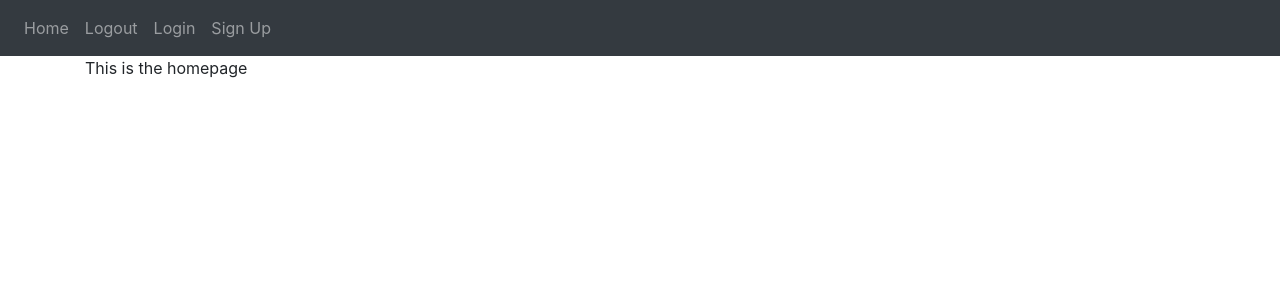
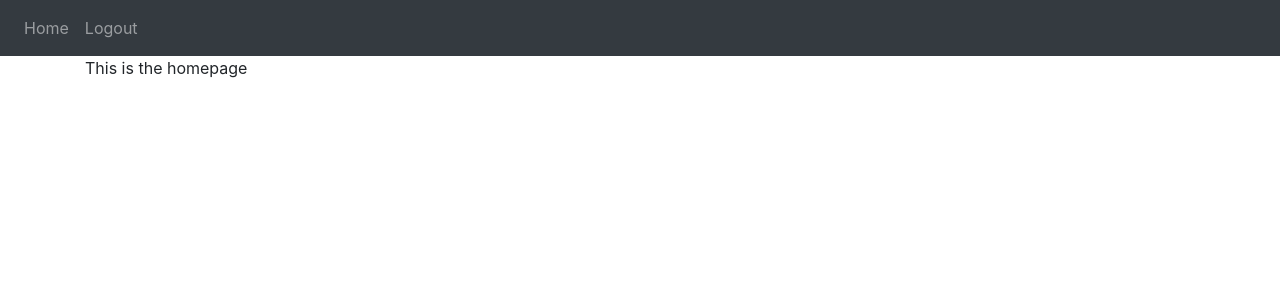
Before and after one commit to JoelPaterno/flask-auth-db-starter, a Flask app: page / in a window 1280 px wide. Shown: the top 300 px of the page. Run offline with Flask 3, Linux system fonts and the light colour scheme; the visitor is signed in with stand-in values (Sample User, id 1); some libraries are stand-ins or nearby versions.

Commit message:
conditional navbar

```diff
--- a/website/auth.py
+++ b/website/auth.py
@@ -24,7 +24,7 @@ def login():
             flash('Email does not exisit', category='error')
 
 
-    return render_template("login.html")
+    return render_template("login.html", user=current_user)
 
 
 @auth.route('/logout')
@@ -62,4 +62,4 @@ def signup():
             flash('Account created!', category='success')
             return redirect(url_for('views.home'))
 
-    return render_template("sign_up.html")
+    return render_template("sign_up.html", user=current_user)
--- a/website/templates/base.html
+++ b/website/templates/base.html
@@ -29,10 +29,13 @@
       </button>
       <div class="collapse navbar-collapse" id="navbar">
         <div class="navbar-nav">
+          {% if user.is_authenticated %}
           <a class="nav-item nav-link" id="home" href="/">Home</a>
           <a class="nav-item nav-link" id="logout" href="/logout">Logout</a>
+          {% else %}
           <a class="nav-item nav-link" id="login" href="/login">Login</a>
           <a class="nav-item nav-link" id="signUp" href="/sign-up">Sign Up</a>
+          {% endif %}
         </div>
       </div>
     </nav>
--- a/website/views.py
+++ b/website/views.py
@@ -6,4 +6,4 @@ views = Blueprint('views', __name__)
 @views.route('/')
 @login_required
 def home():
-    return render_template("home.html")
+    return render_template("home.html", user=current_user)
```
